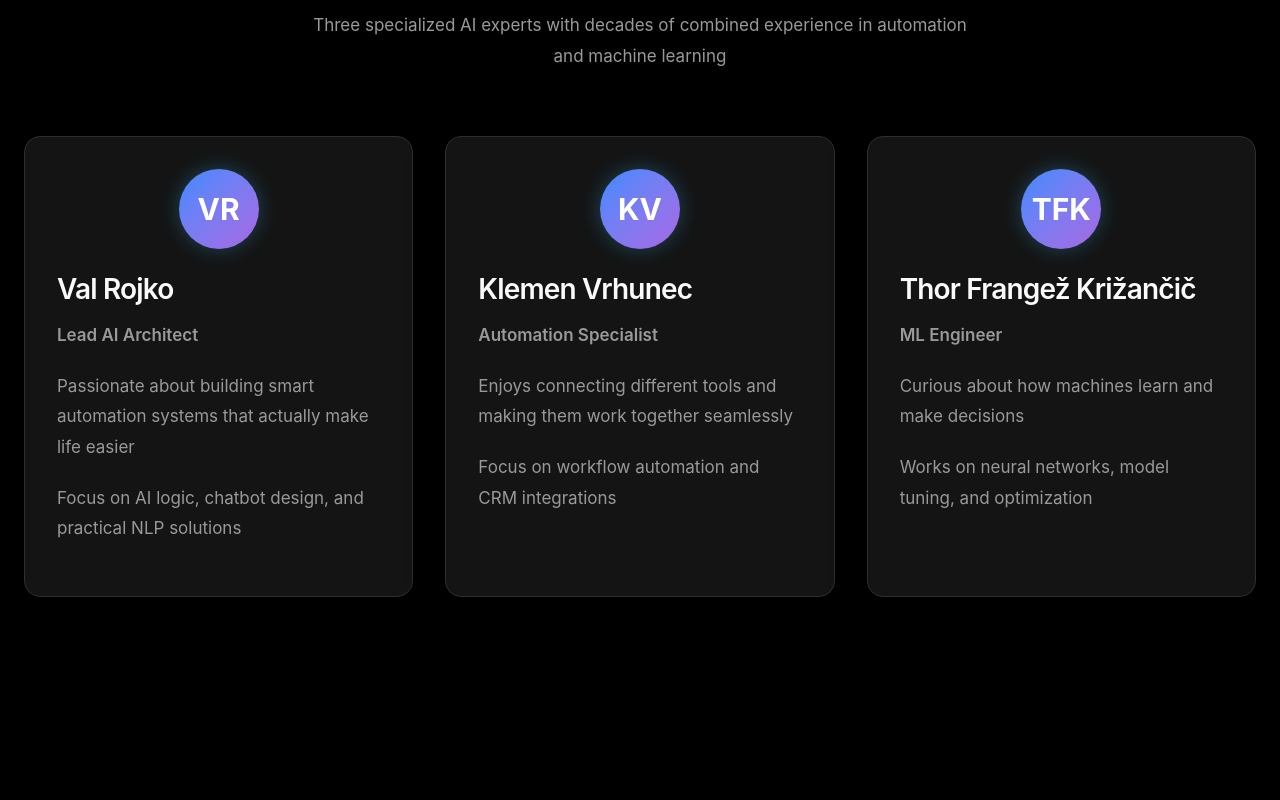
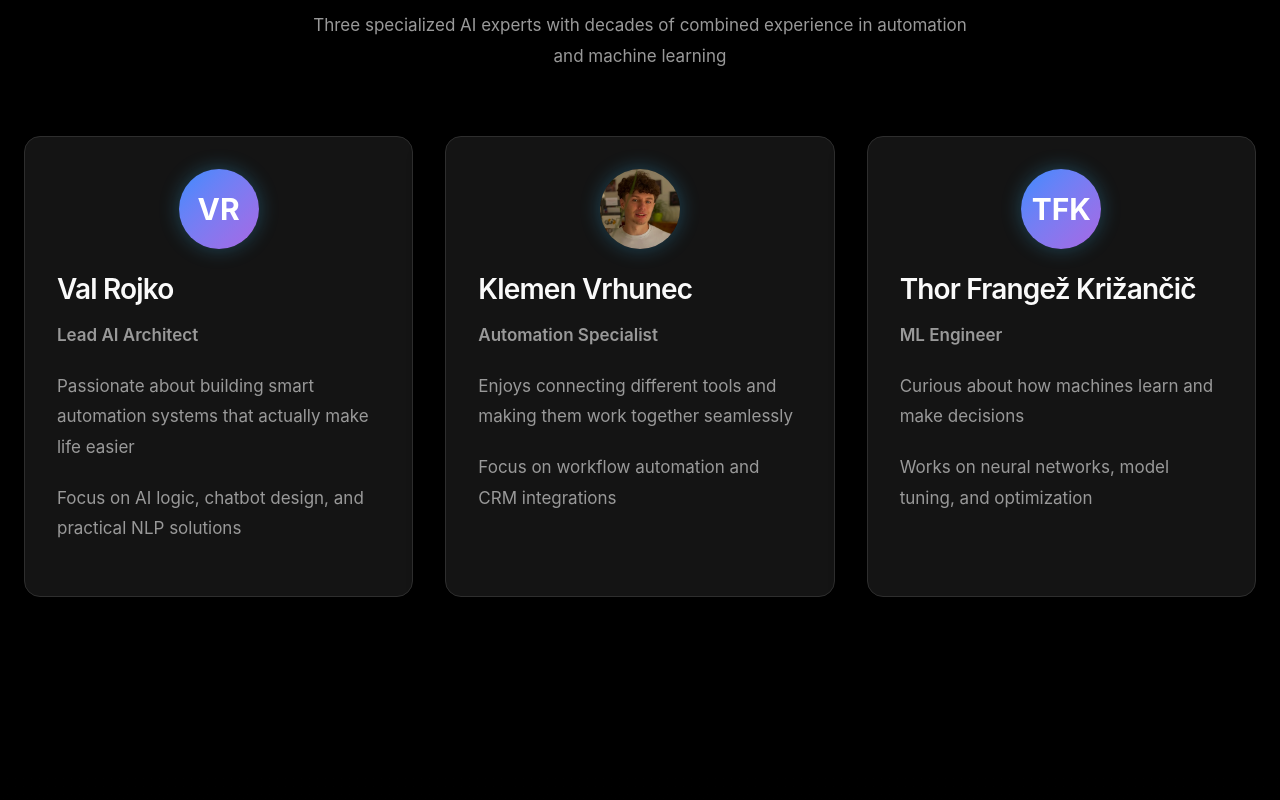
Before and after one commit to TNDIGITALMARK/d9157996-5408-4dcf-b89d-1abe4f5f9fa0, a Next.js app: page / in a window 1280 px wide. Shown: the part 1300-2100 px from the top of the page. Built offline with nearby package versions, Linux system fonts and the light colour scheme; no server answers.

Commit message:
Phoenix Agent implementation - https://77e93381c682217fcef0325458269ad5.r2.cloudf...

```diff
--- a/src/app/page.tsx
+++ b/src/app/page.tsx
@@ -4,6 +4,7 @@ import { Navigation } from '@/components/Navigation';
 import { Footer } from '@/components/Footer';
 import { AIBackground } from '@/components/AIBackground';
 import Link from 'next/link';
+import Image from 'next/image';
 import { ArrowRight, Sparkles, Users, CheckCircle2, TrendingUp } from 'lucide-react';
 
 export default function HomePage() {
@@ -152,9 +153,22 @@ export default function HomePage() {
                 key={index}
                 className="group p-8 bg-card border border-white/10 rounded-2xl hover:scale-105 transition-all shadow-md hover:shadow-lg hover:shadow-primary/20"
               >
-                <div className="w-20 h-20 bg-gradient-to-br from-primary to-accent rounded-full mx-auto mb-6 flex items-center justify-center text-3xl font-bold shadow-glow-blue">
-                  {member.name.split(' ').map(n => n[0]).join('')}
-                </div>
+                {member.name === 'Klemen Vrhunec' ? (
+                  <div className="w-20 h-20 rounded-full mx-auto mb-6 overflow-hidden shadow-glow-blue relative">
+                    <Image
+                      src="/klemen-vrhunec.jpeg"
+                      alt="Klemen Vrhunec"
+                      width={80}
+                      height={80}
+                      className="object-cover object-center w-full h-full"
+                      priority
+                    />
+                  </div>
+                ) : (
+                  <div className="w-20 h-20 bg-gradient-to-br from-primary to-accent rounded-full mx-auto mb-6 flex items-center justify-center text-3xl font-bold shadow-glow-blue">
+                    {member.name.split(' ').map(n => n[0]).join('')}
+                  </div>
+                )}
                 <h4 className="text-xl font-bold mb-2">{member.name}</h4>
                 <p className="text-primary font-semibold mb-2">{member.role}</p>
                 <p className="text-sm text-white/60 mb-3">{member.experience}</p>
```
Also changed, not shown: context/images/img_8601.jpeg (added), public/klemen-vrhunec.jpeg (added).
